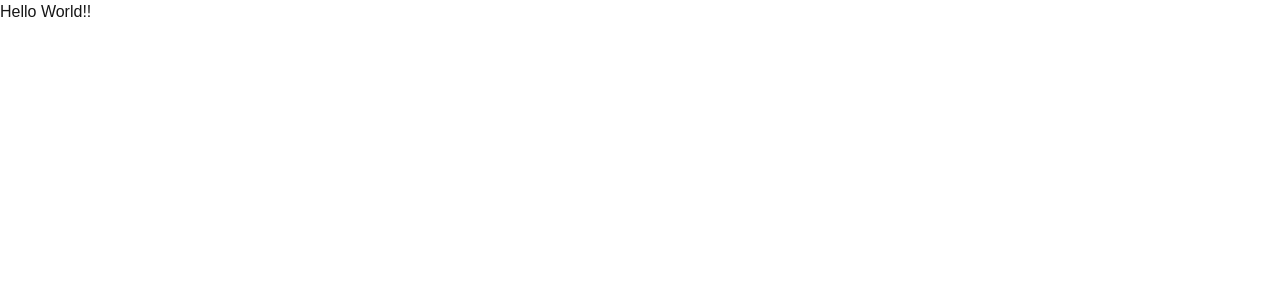
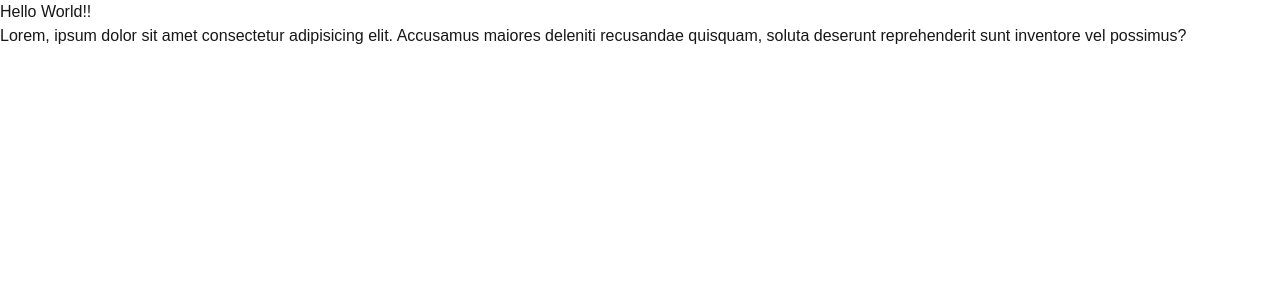
Before and after one commit to Jumpertable/html_module-, a Next.js app in the folder modulewebapp/: page / in a window 1280 px wide. Shown: the top 300 px of the page. Built offline with nearby package versions, Linux system fonts and the light colour scheme.

Commit message:
NextJs experiment commit

```diff
--- a/modulewebapp/app/page.tsx
+++ b/modulewebapp/app/page.tsx
@@ -1,5 +1,11 @@
 export default function modulewebapp() {
-  return (
-    <div>Hello World!!</div>
-  )
+  return (<div>
+  <h1>
+    Hello World!!
+  </h1>
+    <p>
+      Lorem, ipsum dolor sit amet consectetur adipisicing elit. Accusamus maiores deleniti recusandae quisquam, soluta deserunt reprehenderit sunt inventore vel possimus?
+    </p>
+  </div>)
+
 }
```
